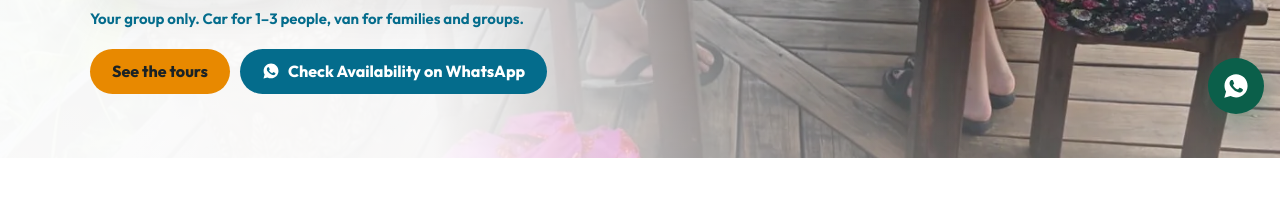
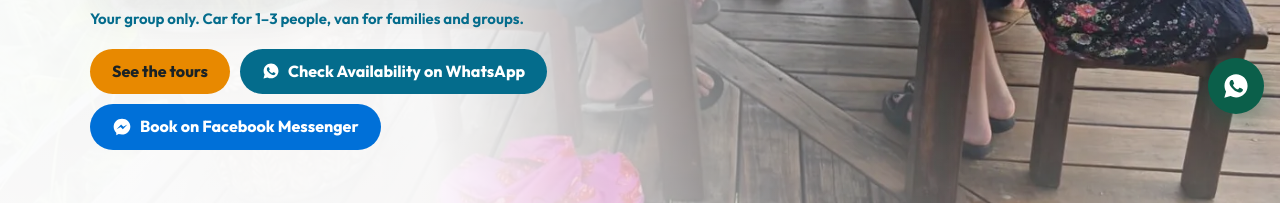
Before and after one commit to roatandunistours-coder/dunis-tours, a plain HTML site: page index.html in a window 1280 px wide. Shown: the part 670-873 px from the top of the page. Drawn offline with Linux system fonts and the light colour scheme.

Commit message:
Restore Facebook Messenger booking buttons

```diff
--- a/index.html
+++ b/index.html
@@ -144,7 +144,7 @@
 :root{
   --white:#FFFFFF; --aqua:#E7F6F7; --ink:#1A2225; --deep:#046C8C;
   --lagoon:#2EC4D4; --gold:#E88900; --muted:#3D4A4E; --line:#CDE3E6;
-  --wa:#0B5F4A; --shadow:0 16px 40px rgba(26,34,37,.08); --radius:24px;
+  --wa:#0B5F4A; --ms:#0070D8; --shadow:0 16px 40px rgba(26,34,37,.08); --radius:24px;
   --wrap:min(1100px, calc(100% - 32px)); --header-h:64px;
 }
 *{box-sizing:border-box}
@@ -182,6 +182,11 @@ nav.desktop a:hover{opacity:1;text-decoration:underline;text-underline-offset:4p
 .btn-gold{background:var(--gold);color:var(--ink)}
 .btn-deep{background:var(--deep);color:#fff}
 .btn svg{width:18px;height:18px;flex:0 0 auto}
+.btn-messenger{background:var(--ms);color:#fff}
+.btn-messenger:focus-visible{outline:3px solid var(--deep);outline-offset:3px}
+.btn-messenger svg{width:20px;height:20px;flex-shrink:0}
+.wa-note{margin:10px 0 0;font-size:13px;font-weight:450;color:var(--muted)}
+body>footer a.btn-messenger{color:#fff;text-decoration:none;margin-top:10px}
 .header-wa{display:none}
 .kicker{margin:0 0 10px;font-size:12px;font-weight:750;letter-spacing:.14em;text-transform:uppercase;color:var(--deep)}
 
@@ -439,6 +444,7 @@ body>footer li{margin:6px 0}
         <svg viewBox="0 0 24 24" fill="currentColor" aria-hidden="true"><path d="M12.04 2C6.58 2 2.15 6.4 2.15 11.84c0 1.74.46 3.44 1.34 4.94L2 22l5.37-1.4a10 10 0 0 0 4.67 1.18h.01c5.46 0 9.89-4.4 9.89-9.84C21.94 6.4 17.5 2 12.04 2zm5.76 14.15c-.24.68-1.4 1.25-1.93 1.33-.49.07-1.11.1-1.79-.11-.41-.13-.94-.31-1.62-.6-2.85-1.23-4.7-4.1-4.84-4.29-.14-.19-1.15-1.53-1.15-2.92 0-1.39.73-2.07.99-2.35.26-.28.57-.35.76-.35h.54c.17 0 .41-.07.64.49.24.58.82 2 .89 2.15.07.14.12.31.02.5-.1.19-.14.31-.28.48-.14.16-.3.37-.42.5-.14.14-.28.29-.12.56.16.28.72 1.19 1.55 1.93 1.07.95 1.97 1.25 2.25 1.39.28.14.44.12.6-.07.16-.19.7-.82.89-1.1.19-.28.37-.23.63-.14.26.09 1.65.78 1.93.92.28.14.47.21.54.33.07.12.07.68-.17 1.36z"/></svg>
         Check Availability on WhatsApp
       </a>
+      <a class="btn btn-messenger" id="private-ms" href="https://m.me/61578561253018" target="_blank" rel="noopener"><svg viewBox="0 0 24 24" aria-hidden="true"><path fill="currentColor" d="M12 2C6.36 2 2 6.13 2 11.7c0 2.89 1.19 5.4 3.14 7.17V22l2.88-1.58c1.23.34 2.57.53 3.98.53 5.64 0 10-4.13 10-9.7C22 6.13 17.64 2 12 2zm.99 12.66-2.55-2.72-4.98 2.72 5.47-5.81 2.61 2.72 4.92-2.72-5.47 5.81z"/></svg> Book on Facebook Messenger</a>
     </div>
   </div>
 </section>
@@ -833,7 +839,9 @@ body>footer li{margin:6px 0}
     <div class="cta-actions">
       <a class="btn btn-gold" href="https://wa.me/50497754724?text=Hi%2C%20I%27d%20like%20to%20reserve%20a%20tour.%20Our%20headcount%20is%20">WhatsApp in English</a>
       <a class="btn btn-deep" href="https://wa.me/50496880728?text=Hi%2C%20I%27d%20like%20to%20reserve%20a%20tour.%20Our%20headcount%20is%20">WhatsApp en español</a>
+      <a class="btn btn-messenger" id="ms-btn" href="https://m.me/61578561253018" target="_blank" rel="noopener"><svg viewBox="0 0 24 24" aria-hidden="true"><path fill="currentColor" d="M12 2C6.36 2 2 6.13 2 11.7c0 2.89 1.19 5.4 3.14 7.17V22l2.88-1.58c1.23.34 2.57.53 3.98.53 5.64 0 10-4.13 10-9.7C22 6.13 17.64 2 12 2zm.99 12.66-2.55-2.72-4.98 2.72 5.47-5.81 2.61 2.72 4.92-2.72-5.47 5.81z"/></svg> Book on Facebook Messenger</a>
     </div>
+    <p class="wa-note">No WhatsApp? Message us on Facebook Messenger instead.</p>
   </div>
 </section>
 
@@ -849,6 +857,7 @@ body>footer li{margin:6px 0}
         <li><a href="https://wa.me/50497754724?text=Hi%2C%20I%27d%20like%20a%20private%20tour.">+504 9775-4724</a></li>
         <li><a href="mailto:roatandunistours@gmail.com">roatandunistours@gmail.com</a></li>
       </ul>
+      <a class="btn btn-messenger" id="footer-ms" href="https://m.me/61578561253018" target="_blank" rel="noopener"><svg viewBox="0 0 24 24" aria-hidden="true"><path fill="currentColor" d="M12 2C6.36 2 2 6.13 2 11.7c0 2.89 1.19 5.4 3.14 7.17V22l2.88-1.58c1.23.34 2.57.53 3.98.53 5.64 0 10-4.13 10-9.7C22 6.13 17.64 2 12 2zm.99 12.66-2.55-2.72-4.98 2.72 5.47-5.81 2.61 2.72 4.92-2.72-5.47 5.81z"/></svg> Book on Facebook Messenger</a>
     </div>
     <div>
       <p><strong>Español</strong></p>
```
